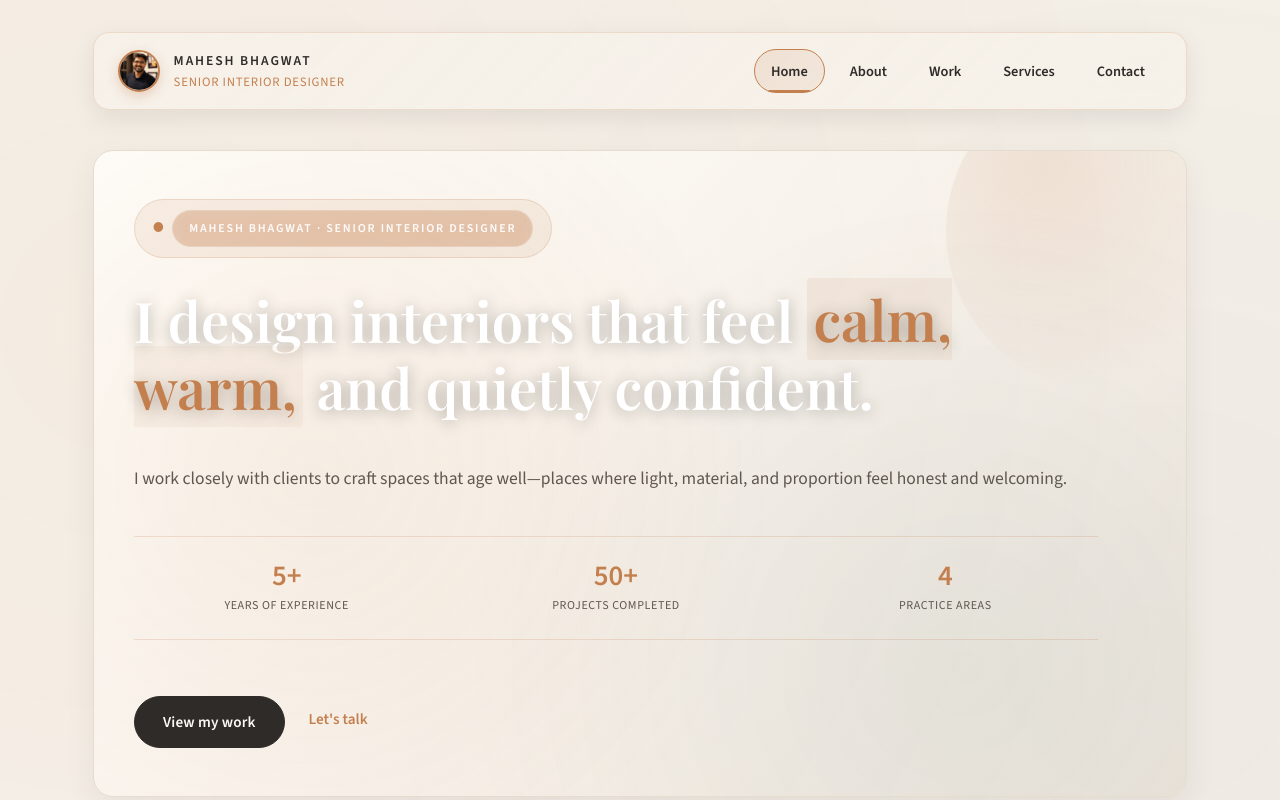
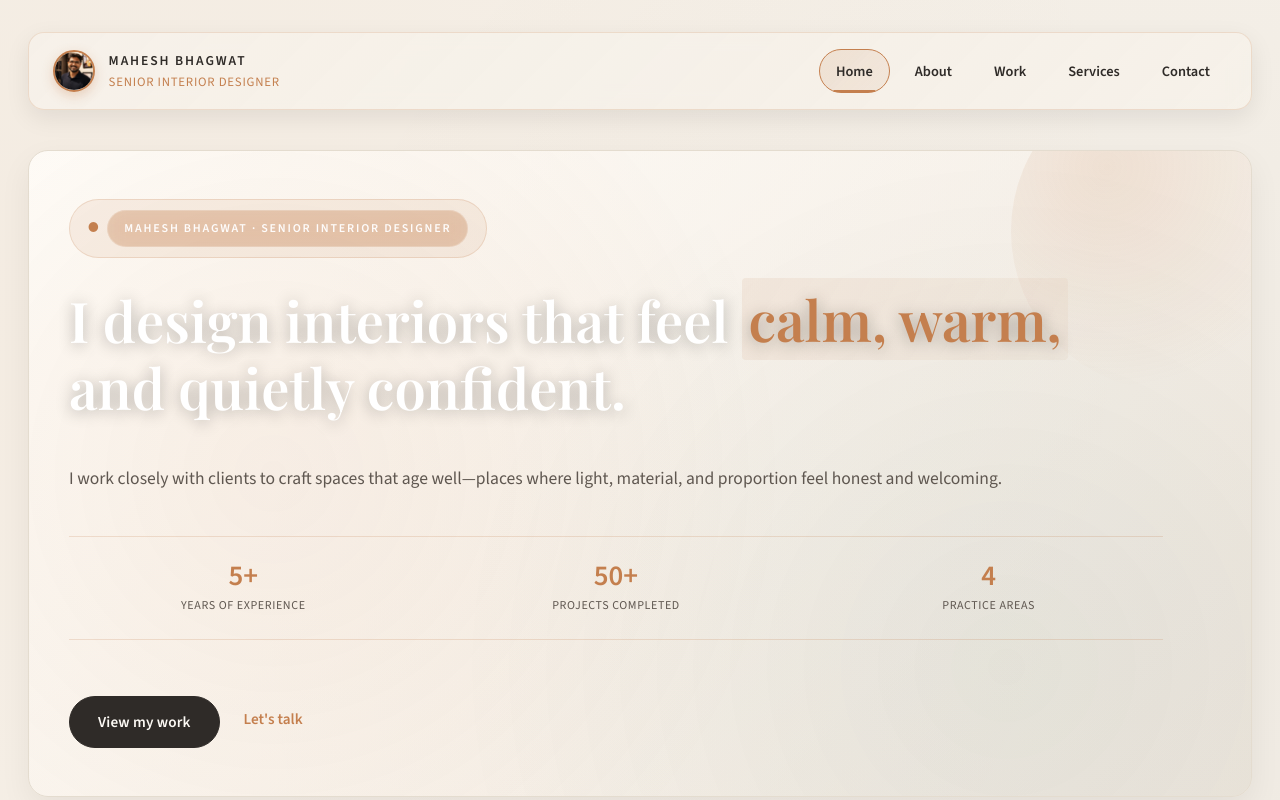
Before and after one commit to maheshbhagwat97/mahesh-portfolio, a React (Vite) app: page / in a window 1280 px wide. Shown: the top 800 px of the page. Built offline with nearby package versions, Linux system fonts and the light colour scheme.

Commit message:
fix: remove max-width constraint to fill full screen width

```diff
--- a/src/App.css
+++ b/src/App.css
@@ -1,6 +1,6 @@
 .page-shell {
-  max-width: 1150px;
-  margin: 0 auto;
+  width: 100%;
+  margin: 0;
   padding: 2rem 1.75rem 3rem;
   display: flex;
   flex-direction: column;
```
